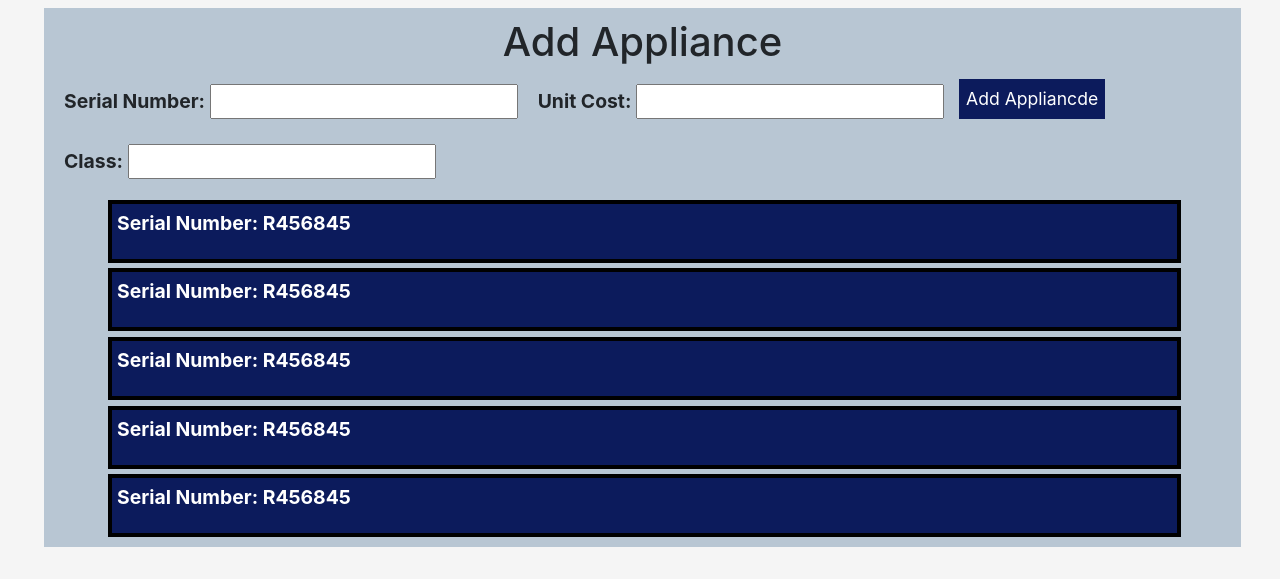
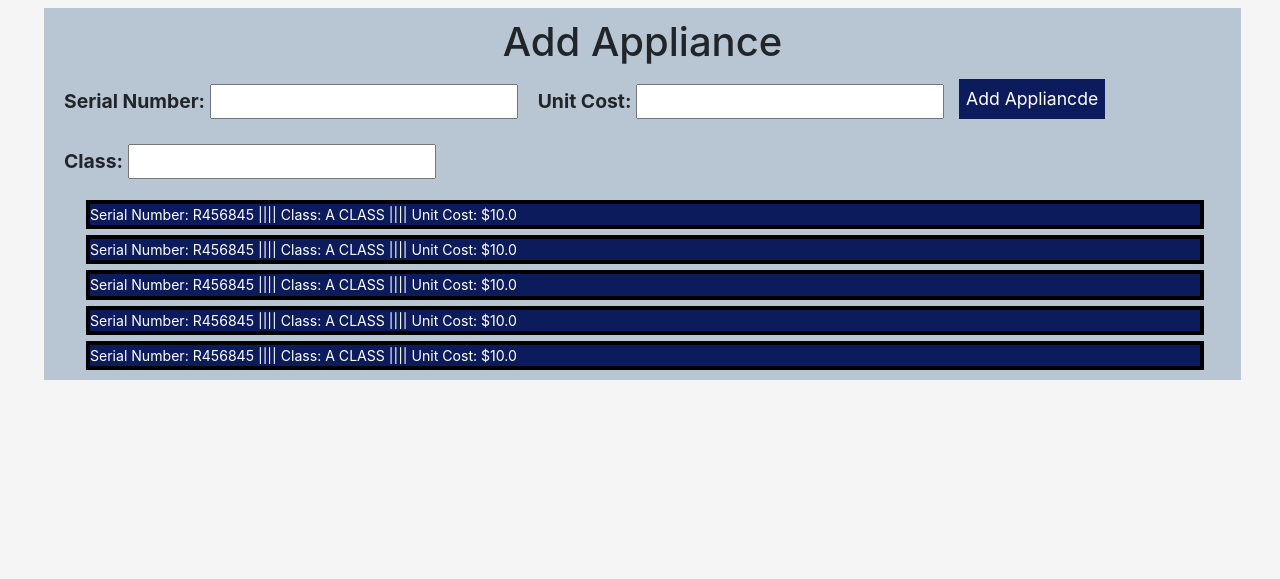
Before and after one commit to CarterFiggins/HookerAppliance, a Django app: page /applianceView/61/ in a window 1280 px wide. Shown: the part 221-800 px from the top of the page. Run offline with Django 3.2, Linux system fonts and the light colour scheme; data comes from the database, SQL or seed files in the repository; both versions use the stored data as it was after the commit; some libraries are stand-ins or nearby versions.

Commit message:
Updated applianceView

```diff
--- a/HookerApp/cards/static/cards/style.css
+++ b/HookerApp/cards/static/cards/style.css
@@ -98,11 +98,13 @@ body{
 
 }
 
+
 .allCards{
 	background: #A72928;
 	width: 95%;
 	padding: 5px;
 	margin-top: .5%;
+	margin-bottom: .5%;
 	margin-right: 2.7%;
 	margin-left: 2.7%;
 	border: 4px solid black;
@@ -116,21 +118,22 @@ body{
 .allAppliances{
 	background: #0C1B5C;
 	width: 95%;
-	padding: 5px;
+	padding: .01%;
 	margin-top: .5%;
 	margin-right: 2.7%;
 	margin-left: 2.7%;
 	border: 4px solid black;
 	color: white;
 	float: left;
-	font-size: 110%;
+	font-size: 50%%;
 	-webkit-transition-duration: 0.4s; /* Safari */
 	transition-duration: 0.4s;
 }
 
-.cardWaper{
-	margin: 2%
+.small{
+	margin: 0px;
 }
+
 
 .bHooker{
 	padding: 5px;
--- a/HookerApp/cards/templates/cards/addCards.html
+++ b/HookerApp/cards/templates/cards/addCards.html
@@ -50,4 +50,7 @@
 						{% endfor %}
 				{% endif %}
 		</div>
+		<br>
+		<br>
+		<footer>  FiggyCode©</footer>
 	{% endblock %}
--- a/HookerApp/cards/templates/cards/applianceView.html
+++ b/HookerApp/cards/templates/cards/applianceView.html
@@ -45,7 +45,7 @@
 			{% for appliance in appliances %}
 				<a href="/">
 					<div class = "allAppliances">
-						<p>Serial Number: {{appliance.serialNumber}}</p>
+						<p class = "small">Serial Number: {{appliance.serialNumber}} ||||  Class: {{appliance.Class}} |||| Unit Cost: ${{appliance.unitCost}}</p>
 					</div>
 				</a>
 			{% endfor %}
--- a/HookerApp/cards/views.py
+++ b/HookerApp/cards/views.py
@@ -72,11 +72,19 @@ def newAppliance(request, card_id):
 
 def init(request):
 	nuke(request)
-	for i in range(5):
-		card = Card(modelNumber = "MODEL" ,brand= "BRAND" ,applianceType = "TYPE" , pub_date= timezone.now())
+	cards = []
+	cards.append(Card(modelNumber = "WED4916FW" ,brand= "Whirlpool" ,applianceType = "Dryer" , pub_date= timezone.now()))
+	cards.append(Card(modelNumber = "MFB2055FRZ" ,brand= "Maytag" ,applianceType = "Refrigerator" , pub_date= timezone.now()))
+	cards.append(Card(modelNumber = "LDE4413ST" ,brand= "LG" ,applianceType = "Electric Range" , pub_date= timezone.now()))
+	cards.append(Card(modelNumber = "MZF34X20DW" ,brand= "Maytag" ,applianceType = "Upright Freezer" , pub_date= timezone.now()))
+
+
+	for card in cards:
 		card.save()
-		appliance = Appliance(card = card, serialNumber = "SERIAL", unitCost = 10.00, Class = "A CLASS", pub_date = timezone.now())
-		appliance.save()
+		for i in range(5):
+			appliance = Appliance(card = card, serialNumber = "R456845", unitCost = 10.00, Class = "A CLASS", pub_date = timezone.now())
+			appliance.save()
+
 	return redirect('/')
 
 def nuke (request):
```
Also changed, not shown: HookerApp/db.sqlite3.
